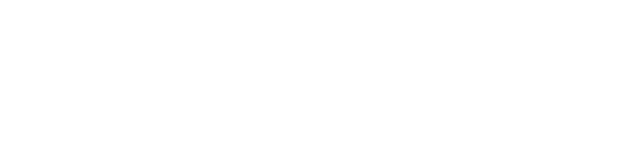
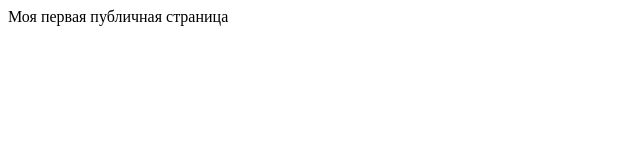
Before and after one commit to Bibius14/Mysite, a plain HTML site: page index.html in a window 1280 px wide. Shown: the whole page, without its empty margins (0-640 px from the left). Drawn offline with Linux system fonts and the light colour scheme.

Commit message:
index.html

```diff
--- a/index.html
+++ b/index.html
@@ -4,9 +4,9 @@
     <meta charset="UTF-8">
     <meta http-equiv="X-UA-compatible" content="IE=edge">
     <meta name="viewport" content="width=device-width, initial-scale=1.0">
-    <title>Document</title>
+    <title>Публичная страница</title>
 </head>
 <body>
-
+    Моя первая публичная страница
 </body>
 </html>
```
